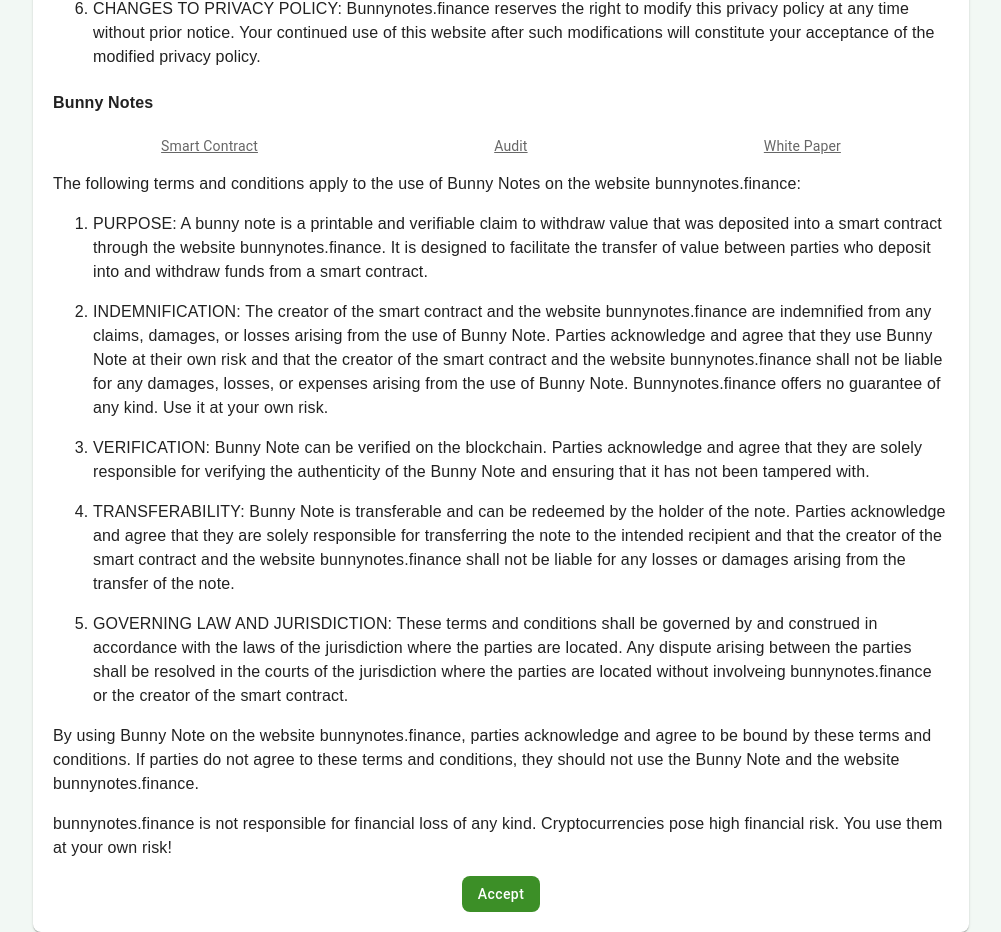
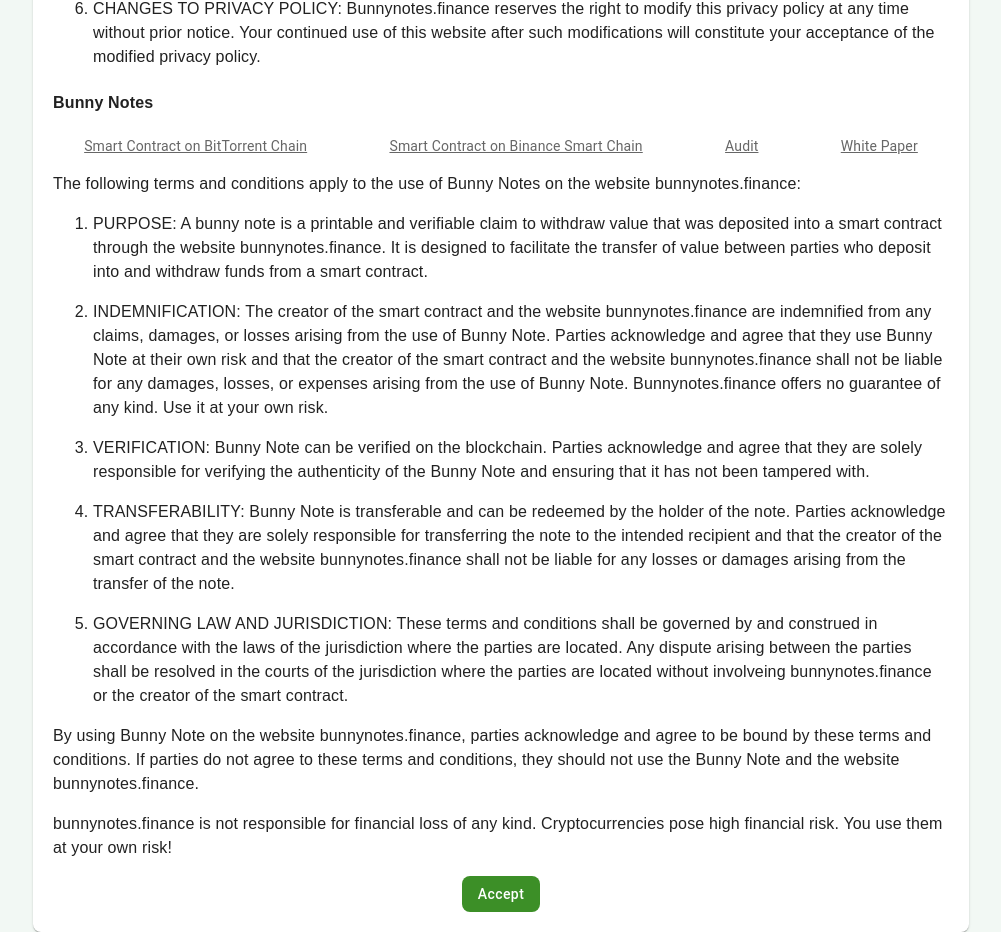
Before and after one commit to StrawberryChocolateFudge/Bunny-Notes, a React (Vite) app: page /terms in a window 1280 px wide. Shown: the part 1117-2049 px from the top of the page, without its empty margins (139-1140 px from the left). Built offline with nearby package versions, Linux system fonts and the light colour scheme; a web font is replaced by a local one.

Commit message:
updated terms page with links to contracts

```diff
--- a/frontend/components/TermsPage.tsx
+++ b/frontend/components/TermsPage.tsx
@@ -13,7 +13,7 @@
     }
 
 
-    return <Paper sx={{ maxWidth: 936, margin: 'auto', overflow: 'hidden', padding: "20px",fontFamily: "sans-serif" }} >
+    return <Paper sx={{ maxWidth: 936, margin: 'auto', overflow: 'hidden', padding: "20px", fontFamily: "sans-serif" }} >
         <IconButton onClick={() => {
             window.close();
         }}><Close /></IconButton>
@@ -84,20 +84,26 @@
             <h4>Bunny Notes</h4>
             <Stack display="flex" flexDirection="row" justifyContent="space-around" sx={{ gap: "20px" }}>
                 <Typography variant="body2" color="text.secondary" align="left">
-                    <MuiLink color="inherit" href="https://raw.githubusercontent.com/StrawberryChocolateFudge/Bunny-Notes/bunnyNotesOnly/contracts/BunnyNotes.sol">
-                        Smart Contract
+                    <MuiLink color="inherit" target="_blank" href="https://bttcscan.com/address/0x3Cad43A3038F0E657753C0129ce7Ea4a5801EC90#code">
+                        Smart Contract on BitTorrent Chain
                     </MuiLink>
                 </Typography>
                 <Typography variant="body2" color="text.secondary" align="left">
-                    <MuiLink color="inherit" href="imgs/Audit_Report_BunnyNotes.pdf">
+                    <MuiLink color="inherit" target="_blank" href="https://bscscan.com/address/0x3Cad43A3038F0E657753C0129ce7Ea4a5801EC90#code">
+                        Smart Contract on Binance Smart Chain
+                    </MuiLink>
+                </Typography>
+                <Typography variant="body2" color="text.secondary" align="left">
+                    <MuiLink color="inherit" target="_blank" href="imgs/Audit_Report_BunnyNotes.pdf">
                         Audit
                     </MuiLink>
                 </Typography>
                 <Typography variant="body2" color="text.secondary" align="left">
-                    <MuiLink color="inherit" href="/imgs/BunnyNotesWhitePaper.pdf">
+                    <MuiLink color="inherit" target="_blank" href="/imgs/BunnyNotesWhitePaper.pdf">
                         White Paper
                     </MuiLink>
                 </Typography>
+
             </Stack>
             <p>The following terms and conditions apply to the use of Bunny Notes on the website bunnynotes.finance:</p>
             <ol>
```
